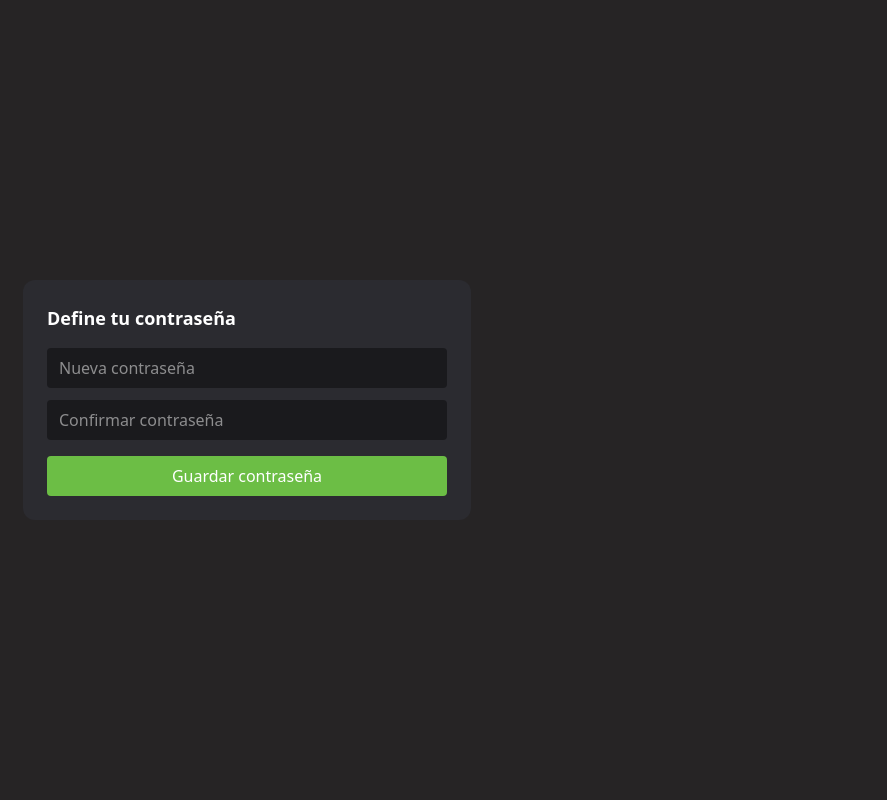
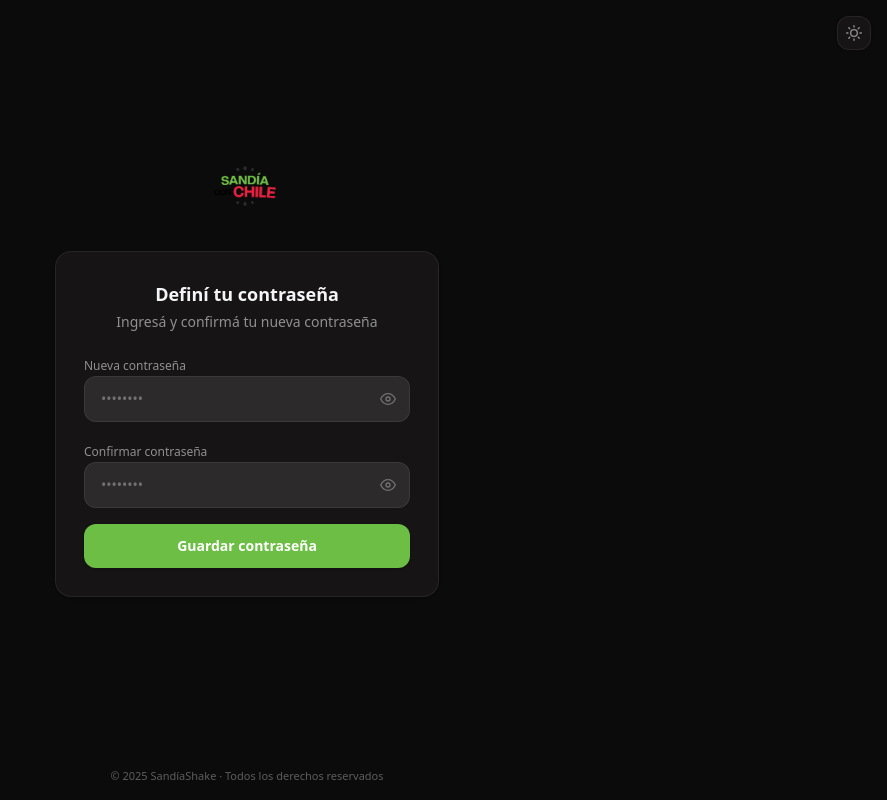
Before and after one commit to JernesSnow/SandiaShake, a Next.js app: page /set-password in a window 1280 px wide. Shown: the whole page, without its empty margins (393-1280 px from the left). Built offline with nearby package versions, Linux system fonts and the light colour scheme; no server answers.

Commit message:
Cambios estéticos a formulario de forgot password.

```diff
--- a/app/api/auth/forgot-password/route.ts
+++ b/app/api/auth/forgot-password/route.ts
@@ -26,7 +26,7 @@ export async function POST(req: Request) {
     const admin = createSupabaseAdmin();
 
     const { data: userData, error: userError } =
-      await admin.auth.admin.listUsers();
+      await admin.auth.admin.listUsers({ perPage: 1000 });
 
     if (userError) {
       return NextResponse.json(
@@ -35,7 +35,9 @@ export async function POST(req: Request) {
       );
     }
 
-    const user = userData.users.find((u) => u.email === email);
+    const user = userData.users.find(
+      (u) => u.email?.toLowerCase() === email.toLowerCase()
+    );
 
     if (!user) {
       return NextResponse.json(
--- a/app/change-password/page.tsx
+++ b/app/change-password/page.tsx
@@ -1,64 +1,162 @@
 "use client";
 
-import { useState } from "react";
+import { useState, useEffect } from "react";
+import { useRouter } from "next/navigation";
+import { Eye, EyeOff, Sun, Moon } from "react-feather";
 import { createSupabaseClient } from "@/lib/supabase/client";
+import { useTheme } from "next-themes";
 
 export default function ChangePasswordPage() {
+  const router = useRouter();
   const supabase = createSupabaseClient();
-  const [p1, setP1] = useState("");
-  const [p2, setP2] = useState("");
-  const [error, setError] = useState<string | null>(null);
-  const [ok, setOk] = useState(false);
+  const { theme, setTheme } = useTheme();
+  const [mounted, setMounted] = useState(false);
+  useEffect(() => setMounted(true), []);
 
-  async function submit() {
-    if (p1 !== p2 || p1.length < 8) {
-      setError("Las contraseñas no coinciden o son muy cortas");
+  const [p1, setP1]                     = useState("");
+  const [p2, setP2]                     = useState("");
+  const [showP1, setShowP1]             = useState(false);
+  const [showP2, setShowP2]             = useState(false);
+  const [error, setError]               = useState<string | null>(null);
+  const [saving, setSaving]             = useState(false);
+  const [ok, setOk]                     = useState(false);
+
+  async function submit(e: React.FormEvent) {
+    e.preventDefault();
+    setError(null);
+
+    if (p1.length < 8) {
+      setError("La contraseña debe tener al menos 8 caracteres.");
+      return;
+    }
+    if (p1 !== p2) {
+      setError("Las contraseñas no coinciden.");
       return;
     }
 
-    await supabase.auth.updateUser({ password: p1 });
+    setSaving(true);
+
+    const { error: updateError } = await supabase.auth.updateUser({ password: p1 });
+    if (updateError) {
+      setError(updateError.message);
+      setSaving(false);
+      return;
+    }
 
     const { data: auth } = await supabase.auth.getUser();
-
     await supabase
       .from("usuarios")
-      .update({
-        must_change_password: false,
-        temp_password_hash: null,
-      })
+      .update({ must_change_password: false, temp_password_hash: null })
       .eq("auth_user_id", auth.user?.id);
 
     setOk(true);
+    setTimeout(() => router.replace("/dashboard"), 1500);
   }
 
+  const inputCls =
+    "w-full rounded-xl px-4 py-3 text-sm bg-[var(--ss-input)] text-[var(--ss-text)] " +
+    "border border-[var(--ss-border)] outline-none placeholder:text-[var(--ss-text3)] " +
+    "focus:border-[#6cbe45]/60 focus:ring-2 focus:ring-[#6cbe45]/20 transition";
+
   return (
-    <div className="max-w-md mx-auto mt-20 bg-[#3d3b3c] p-6 rounded-xl">
-      <h1 className="text-lg font-semibold text-white mb-4">
-        Cambiar contraseña
-      </h1>
+    <div className="min-h-screen flex flex-col bg-[var(--ss-bg)]">
+      <button
+        type="button"
+        onClick={() => setTheme(theme === "dark" ? "light" : "dark")}
+        className="fixed top-4 right-4 z-50 p-2 rounded-xl bg-[var(--ss-surface)] border border-[var(--ss-border)] text-[var(--ss-text2)] hover:text-[var(--ss-text)] hover:bg-[var(--ss-raised)] transition shadow-sm"
+        title={mounted ? (theme === "dark" ? "Modo claro" : "Modo oscuro") : ""}
+      >
+        {mounted ? (theme === "dark" ? <Sun size={16} /> : <Moon size={16} />) : <Sun size={16} />}
+      </button>
 
+      <div className="flex-1 flex items-center justify-center px-4 py-12">
+        <div className="w-full max-w-sm space-y-8">
+          <div className="flex justify-center">
+            <img
+              src="/mock-logo-sandia-con-chole.png"
+              alt="SandiaShake"
+              style={{ height: 64, width: "auto" }}
+            />
+          </div>
+
+          <div className="rounded-2xl bg-[var(--ss-surface)] border border-[var(--ss-border)] shadow-sm p-7 space-y-5">
+            <div className="text-center space-y-1">
+              <h1 className="text-lg font-semibold text-[var(--ss-text)]">Cambiar contraseña</h1>
+              <p className="text-sm text-[var(--ss-text2)]">Ingresá y confirmá tu nueva contraseña</p>
+            </div>
+
+            <form onSubmit={submit} className="space-y-4">
+              <div className="space-y-1.5">
+                <label className="text-xs font-medium text-[var(--ss-text2)]">Nueva contraseña</label>
+                <div className="relative">
                   <input
-        type="password"
-        placeholder="Nueva contraseña"
+                    type={showP1 ? "text" : "password"}
+                    className={inputCls + " pr-11"}
+                    placeholder="••••••••"
                     value={p1}
                     onChange={(e) => setP1(e.target.value)}
-        className="w-full mb-2"
+                    autoComplete="new-password"
+                    required
                   />
+                  <button
+                    type="button"
+                    onClick={() => setShowP1((s) => !s)}
+                    className="absolute inset-y-0 right-0 flex items-center px-3.5 text-[var(--ss-text3)] hover:text-[var(--ss-text)] transition"
+                  >
+                    {showP1 ? <EyeOff size={16} /> : <Eye size={16} />}
+                  </button>
+                </div>
+              </div>
 
+              <div className="space-y-1.5">
+                <label className="text-xs font-medium text-[var(--ss-text2)]">Confirmar contraseña</label>
+                <div className="relative">
                   <input
-        type="password"
-        placeholder="Confirmar contraseña"
+                    type={showP2 ? "text" : "password"}
+                    className={inputCls + " pr-11"}
+                    placeholder="••••••••"
                     value={p2}
                     onChange={(e) => setP2(e.target.value)}
-        className="w-full mb-4"
+                    autoComplete="new-password"
+                    required
                   />
+                  <button
+                    type="button"
+                    onClick={() => setShowP2((s) => !s)}
+                    className="absolute inset-y-0 right-0 flex items-center px-3.5 text-[var(--ss-text3)] hover:text-[var(--ss-text)] transition"
+                  >
+                    {showP2 ? <EyeOff size={16} /> : <Eye size={16} />}
+                  </button>
+                </div>
+              </div>
 
-      {error && <p className="text-red-400">{error}</p>}
-      {ok && <p className="text-green-400">Contraseña actualizada</p>}
+              {error && (
+                <div className="rounded-xl bg-[#ee2346]/10 border border-[#ee2346]/20 px-4 py-3">
+                  <p className="text-xs text-[#ee2346] text-center">{error}</p>
+                </div>
+              )}
 
-      <button onClick={submit} className="bg-[#6cbe45] px-4 py-2 rounded-md">
-        Guardar
+              {ok && (
+                <div className="rounded-xl bg-[#6cbe45]/10 border border-[#6cbe45]/20 px-4 py-3">
+                  <p className="text-xs text-[#6cbe45] text-center">Contraseña actualizada. Redirigiendo…</p>
+                </div>
+              )}
+
+              <button
+                type="submit"
+                disabled={saving || ok}
+                className="w-full rounded-xl bg-[#6cbe45] hover:bg-[#5aa63d] disabled:opacity-60 text-white py-3 text-sm font-semibold transition-all duration-150 shadow-sm"
+              >
+                {saving ? "Guardando…" : "Guardar contraseña"}
               </button>
+            </form>
+          </div>
+        </div>
+      </div>
+
+      <footer className="py-4 text-center text-[11px] text-[var(--ss-text3)]">
+        © {new Date().getFullYear()} SandíaShake · Todos los derechos reservados
+      </footer>
     </div>
   );
 }
--- a/app/set-password/page.tsx
+++ b/app/set-password/page.tsx
@@ -1,17 +1,24 @@
 "use client";
 
-import { useState } from "react";
+import { useState, useEffect } from "react";
 import { useRouter } from "next/navigation";
+import { Eye, EyeOff, Sun, Moon } from "react-feather";
 import { createSupabaseClient } from "@/lib/supabase/client";
+import { useTheme } from "next-themes";
 
 export default function SetPasswordPage() {
   const router = useRouter();
   const supabase = createSupabaseClient(true);
+  const { theme, setTheme } = useTheme();
+  const [mounted, setMounted] = useState(false);
+  useEffect(() => setMounted(true), []);
 
-  const [password, setPassword] = useState("");
-  const [confirm, setConfirm] = useState("");
-  const [error, setError] = useState<string | null>(null);
-  const [saving, setSaving] = useState(false);
+  const [password, setPassword]         = useState("");
+  const [confirm, setConfirm]           = useState("");
+  const [showPassword, setShowPassword] = useState(false);
+  const [showConfirm, setShowConfirm]   = useState(false);
+  const [error, setError]               = useState<string | null>(null);
+  const [saving, setSaving]             = useState(false);
 
   async function onSubmit(e: React.FormEvent) {
     e.preventDefault();
@@ -21,7 +28,6 @@ export default function SetPasswordPage() {
       setError("La contraseña debe tener al menos 8 caracteres.");
       return;
     }
-
     if (password !== confirm) {
       setError("Las contraseñas no coinciden.");
       return;
@@ -31,14 +37,14 @@ export default function SetPasswordPage() {
 
     const { data } = await supabase.auth.getUser();
     if (!data.user) {
-      setError("Sesión inválida. Abre nuevamente el enlace del correo.");
+      setError("Sesión inválida. Abrí nuevamente el enlace del correo.");
       setSaving(false);
       return;
     }
 
-    const { error } = await supabase.auth.updateUser({ password });
-    if (error) {
-      setError(error.message);
+    const { error: updateError } = await supabase.auth.updateUser({ password });
+    if (updateError) {
+      setError(updateError.message);
       setSaving(false);
       return;
     }
@@ -46,38 +52,104 @@ export default function SetPasswordPage() {
     router.replace("/auth");
   }
 
+  const inputCls =
+    "w-full rounded-xl px-4 py-3 text-sm bg-[var(--ss-input)] text-[var(--ss-text)] " +
+    "border border-[var(--ss-border)] outline-none placeholder:text-[var(--ss-text3)] " +
+    "focus:border-[#6cbe45]/60 focus:ring-2 focus:ring-[#6cbe45]/20 transition";
+
   return (
-    <div className="min-h-screen flex items-center justify-center bg-[#262425] px-4">
-      <form onSubmit={onSubmit} className="w-full max-w-md bg-[#2b2b30] p-6 rounded-xl">
-        <h1 className="text-white text-lg font-semibold mb-4">
-          Define tu contraseña
-        </h1>
+    <div className="min-h-screen flex flex-col bg-[var(--ss-bg)]">
+      <button
+        type="button"
+        onClick={() => setTheme(theme === "dark" ? "light" : "dark")}
+        className="fixed top-4 right-4 z-50 p-2 rounded-xl bg-[var(--ss-surface)] border border-[var(--ss-border)] text-[var(--ss-text2)] hover:text-[var(--ss-text)] hover:bg-[var(--ss-raised)] transition shadow-sm"
+        title={mounted ? (theme === "dark" ? "Modo claro" : "Modo oscuro") : ""}
+      >
+        {mounted ? (theme === "dark" ? <Sun size={16} /> : <Moon size={16} />) : <Sun size={16} />}
+      </button>
 
-        {error && <p className="text-red-400 text-sm mb-3">{error}</p>}
+      <div className="flex-1 flex items-center justify-center px-4 py-12">
+        <div className="w-full max-w-sm space-y-8">
+          <div className="flex justify-center">
+            <img
+              src="/mock-logo-sandia-con-chole.png"
+              alt="SandiaShake"
+              style={{ height: 64, width: "auto" }}
+            />
+          </div>
 
+          <div className="rounded-2xl bg-[var(--ss-surface)] border border-[var(--ss-border)] shadow-sm p-7 space-y-5">
+            <div className="text-center space-y-1">
+              <h1 className="text-lg font-semibold text-[var(--ss-text)]">Definí tu contraseña</h1>
+              <p className="text-sm text-[var(--ss-text2)]">Ingresá y confirmá tu nueva contraseña</p>
+            </div>
+
+            <form onSubmit={onSubmit} className="space-y-4">
+              <div className="space-y-1.5">
+                <label className="text-xs font-medium text-[var(--ss-text2)]">Nueva contraseña</label>
+                <div className="relative">
                   <input
-          type="password"
-          placeholder="Nueva contraseña"
-          className="w-full mb-3 px-3 py-2 bg-[#1a1a1d] text-white rounded"
+                    type={showPassword ? "text" : "password"}
+                    className={inputCls + " pr-11"}
+                    placeholder="••••••••"
                     value={password}
                     onChange={(e) => setPassword(e.target.value)}
+                    autoComplete="new-password"
+                    required
                   />
+                  <button
+                    type="button"
+                    onClick={() => setShowPassword((s) => !s)}
+                    className="absolute inset-y-0 right-0 flex items-center px-3.5 text-[var(--ss-text3)] hover:text-[var(--ss-text)] transition"
+                  >
+                    {showPassword ? <EyeOff size={16} /> : <Eye size={16} />}
+                  </button>
+                </div>
+              </div>
 
+              <div className="space-y-1.5">
+                <label className="text-xs font-medium text-[var(--ss-text2)]">Confirmar contraseña</label>
+                <div className="relative">
                   <input
-          type="password"
-          placeholder="Confirmar contraseña"
-          className="w-full mb-4 px-3 py-2 bg-[#1a1a1d] text-white rounded"
+                    type={showConfirm ? "text" : "password"}
+                    className={inputCls + " pr-11"}
+                    placeholder="••••••••"
                     value={confirm}
                     onChange={(e) => setConfirm(e.target.value)}
+                    autoComplete="new-password"
+                    required
                   />
+                  <button
+                    type="button"
+                    onClick={() => setShowConfirm((s) => !s)}
+                    className="absolute inset-y-0 right-0 flex items-center px-3.5 text-[var(--ss-text3)] hover:text-[var(--ss-text)] transition"
+                  >
+                    {showConfirm ? <EyeOff size={16} /> : <Eye size={16} />}
+                  </button>
+                </div>
+              </div>
+
+              {error && (
+                <div className="rounded-xl bg-[#ee2346]/10 border border-[#ee2346]/20 px-4 py-3">
+                  <p className="text-xs text-[#ee2346] text-center">{error}</p>
+                </div>
+              )}
 
               <button
+                type="submit"
                 disabled={saving}
-          className="w-full bg-[#6cbe45] py-2 rounded text-white disabled:opacity-60"
+                className="w-full rounded-xl bg-[#6cbe45] hover:bg-[#5aa63d] disabled:opacity-60 text-white py-3 text-sm font-semibold transition-all duration-150 shadow-sm"
               >
-          {saving ? "Guardando..." : "Guardar contraseña"}
+                {saving ? "Guardando…" : "Guardar contraseña"}
               </button>
             </form>
           </div>
+        </div>
+      </div>
+
+      <footer className="py-4 text-center text-[11px] text-[var(--ss-text3)]">
+        © {new Date().getFullYear()} SandíaShake · Todos los derechos reservados
+      </footer>
+    </div>
   );
 }
```
Also changed, not shown: components/facturacion/FacturacionPage.tsx (+23 -13 lines). Lines whose indentation alone changed are shown as unchanged.
